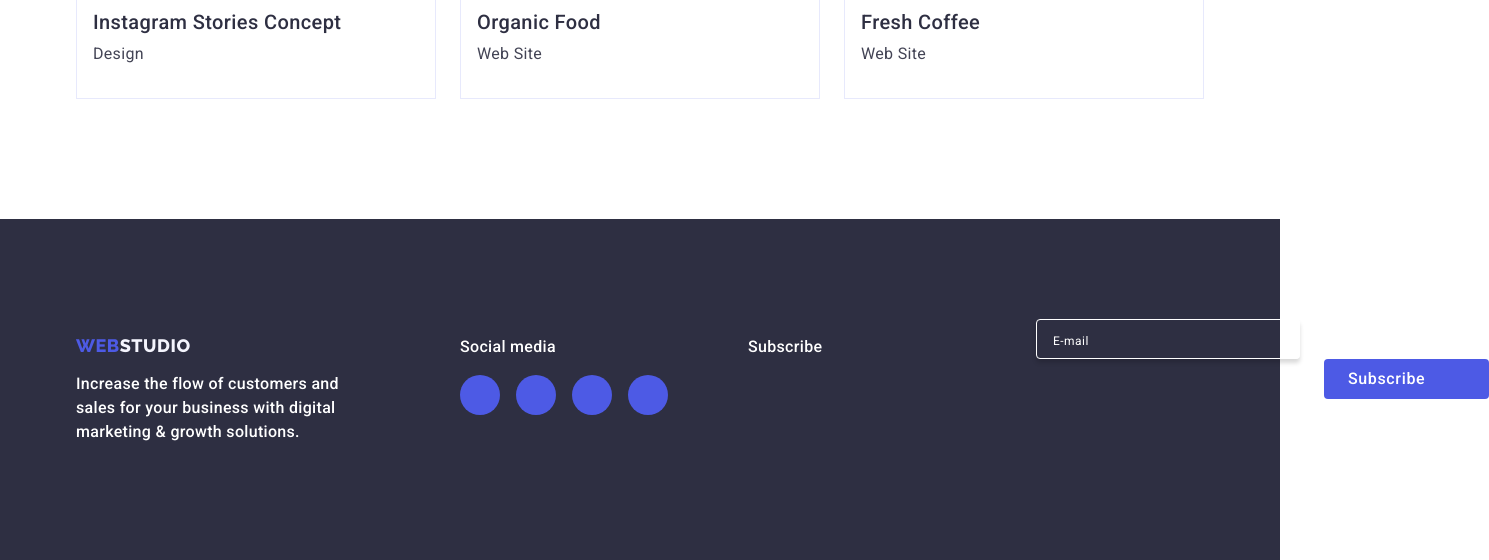
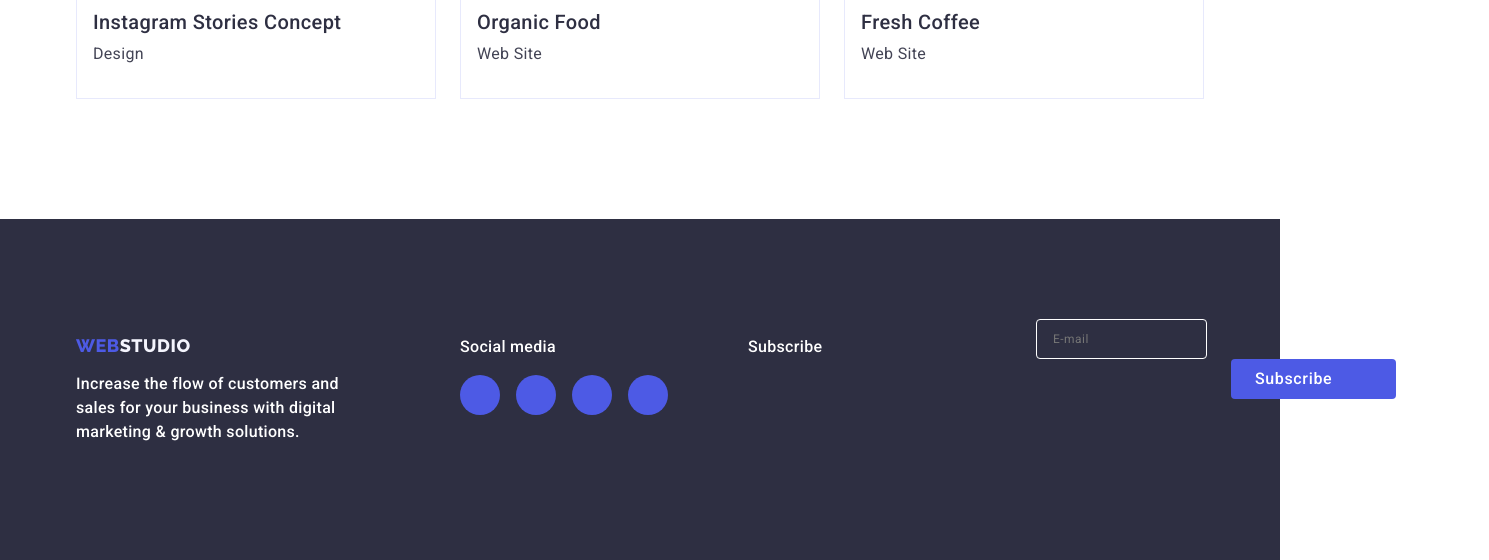
Before and after one commit to polinamln/goit-markup-hw-05, a plain HTML site: page portfolio.html in a window 1280 px wide. Shown: the part 1551-2111 px from the top of the page, 1489 px wide, since content can reach past the window. Drawn offline with nearby package versions, Linux system fonts and the light colour scheme.

Commit message:
goit-markup-hw-05

```diff
--- a/css/styles.css
+++ b/css/styles.css
@@ -617,9 +617,15 @@ p, h1,h2,h3,h4,h5,h6{
 .footer-input{
     display: block;
 
+    font-size: 12px;
+    line-height: 1.5;
+    letter-spacing: 0.04em;
+    color: #ffffff;
+
+
     border-radius: 4px;
     border: 1px solid var(--white, #FFF);
-    box-shadow: 0px 4px 4px 0px rgba(0, 0, 0, 0.15);
+    filter: drop-shadow(0px 4px 4px rgba(0, 0, 0, 0.15))
     width: 264px;
     height: 40px;
     background-color: transparent;
@@ -629,7 +635,8 @@ p, h1,h2,h3,h4,h5,h6{
 }
 
 .footer-input::placeholder{
-    color: var(--white, #FFF);
+    color #ffffff;
+
     font-family: Roboto;
     font-size: 12px;
     font-weight: 400;
--- a/portfolio.html
+++ b/portfolio.html
@@ -330,14 +330,14 @@
             <input class="footer-input" type="email" name="footer-form-email" id="footer-form-email"
               placeholder="E-mail">
           </label>
+
+          <button class="footer-subcribe-btn" type="button">Subscribe
+            <svg width="24" height="24">
+              <use href="./images/icons.svg#icon-telegram"></use>
+            </svg>
+          </button>
         </form>
 
-
-        <button class="footer-subcribe-btn" type="button">Subscribe
-          <svg width="24" height="24">
-            <use href="./images/icons.svg#icon-telegram"></use>
-          </svg>
-        </button>
       </div>
 
     </div>
```
